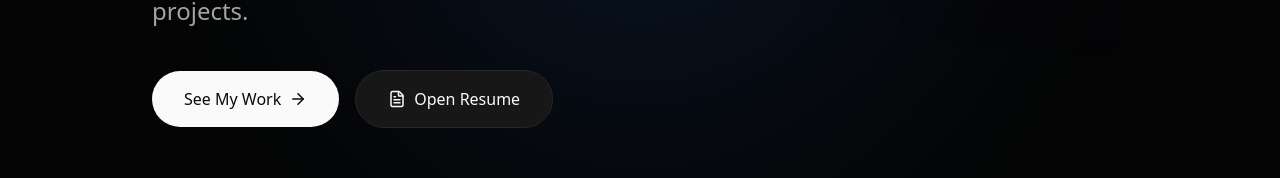
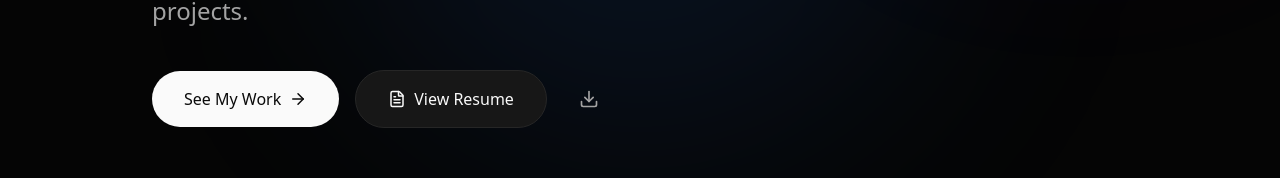
Before and after one commit to monishgori/resume-portfolio, a Next.js app: page / in a window 1280 px wide. Shown: the part 550-728 px from the top of the page. Built offline with nearby package versions, Linux system fonts and the light colour scheme.

Commit message:
Update resume links to point to PDF with new tab and download options

```diff
--- a/src/components/layout/Navbar.tsx
+++ b/src/components/layout/Navbar.tsx
@@ -50,8 +50,9 @@ export default function Navbar() {
             </Link>
           ))}
           <a
-            href="/resume.html"
+            href="/resume.pdf"
             target="_blank"
+            rel="noopener noreferrer"
             className="px-4 py-2 rounded-full border border-neutral-800 hover:border-neutral-600 text-neutral-300 hover:text-white transition-all duration-300"
           >
             Resume
--- a/src/components/sections/Hero.tsx
+++ b/src/components/sections/Hero.tsx
@@ -1,7 +1,7 @@
 "use client";
 
 import { motion } from "framer-motion";
-import { ArrowRight, FileText } from "lucide-react";
+import { ArrowRight, FileText, Download } from "lucide-react";
 import Link from "next/link";
 
 export default function Hero() {
@@ -40,12 +40,21 @@ export default function Hero() {
               <ArrowRight size={18} />
             </Link>
             <a
-              href="/resume.html"
+              href="/resume.pdf"
               target="_blank"
+              rel="noopener noreferrer"
               className="w-full sm:w-auto px-8 py-4 bg-neutral-900 text-neutral-50 font-medium rounded-full border border-neutral-800 hover:border-neutral-600 hover:bg-neutral-800 transition-all duration-300 flex items-center justify-center gap-2"
             >
               <FileText size={18} />
-              Open Resume
+              View Resume
+            </a>
+            <a
+              href="/resume.pdf"
+              download="Monish_Gori_Resume.pdf"
+              className="w-full sm:w-auto p-4 text-neutral-400 hover:text-neutral-50 transition-colors flex items-center justify-center gap-2"
+              title="Download Resume"
+            >
+              <Download size={20} />
             </a>
           </div>
         </motion.div>
```
Also changed, not shown: 1 other file (tests, documents, lock files or other folders).
